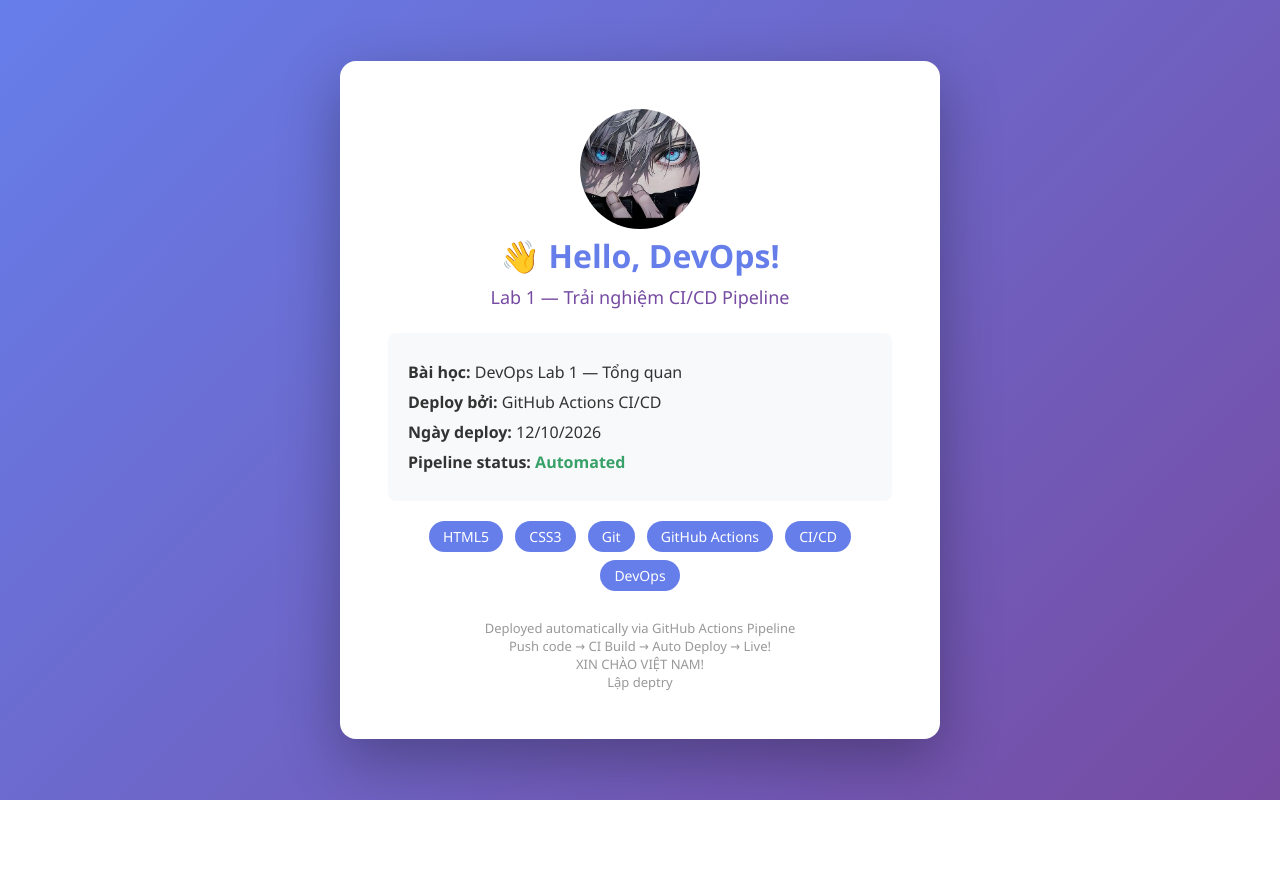
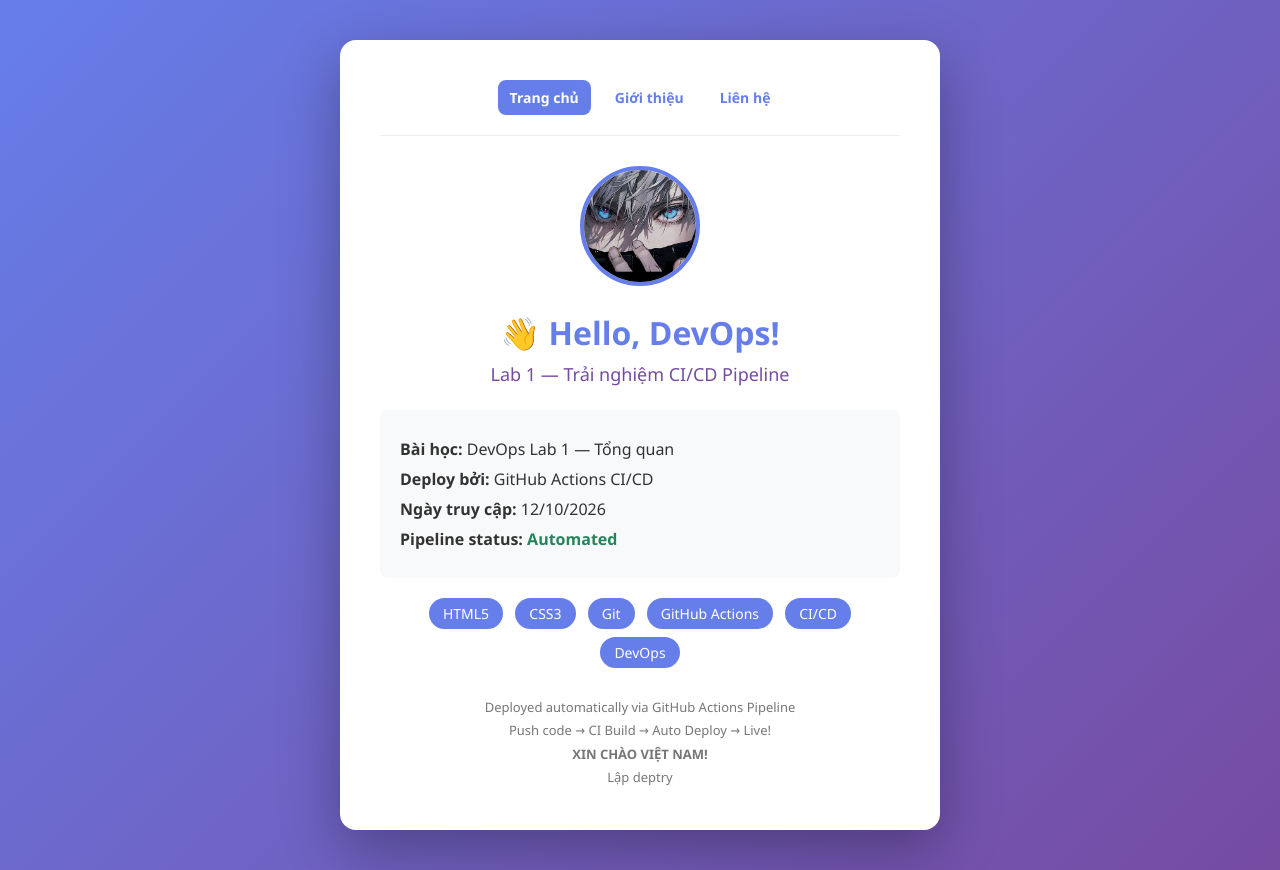
Before and after one commit to lapvan1404/devops-lab1-portfolio, a plain HTML site: page index.html in a window 1280 px wide. Before the commit the page ends 800 px from the top, so only its background shows below. Drawn offline with Linux system fonts and the light colour scheme.

Commit message:
feat: add navigation to portfolio

```diff
--- a/index.html
+++ b/index.html
@@ -3,30 +3,100 @@
 <head>
     <meta charset="UTF-8">
     <meta name="viewport" content="width=device-width, initial-scale=1.0">
-    <title>DevOps Lab 1 — My Portfolio XIN CHÀO VIỆT NAM</title>
+
+    <title>DevOps Lab 1 — My Portfolio | Xin chào Việt Nam</title>
+
     <style>
-        * { margin: 0; padding: 0; box-sizing: border-box; }
+        * {
+            margin: 0;
+            padding: 0;
+            box-sizing: border-box;
+        }
+
         body {
             font-family: 'Segoe UI', Tahoma, Geneva, Verdana, sans-serif;
             background: linear-gradient(135deg, #667eea 0%, #764ba2 100%);
             min-height: 100vh;
+            padding: 40px 16px;
             display: flex;
             justify-content: center;
             align-items: center;
             color: #333;
         }
+
         .container {
             background: white;
             border-radius: 16px;
-            padding: 48px;
+            padding: 40px;
+            width: 100%;
             max-width: 600px;
-            box-shadow: 0 20px 60px rgba(0,0,0,0.3);
+            box-shadow: 0 20px 60px rgba(0, 0, 0, 0.3);
             text-align: center;
         }
-        h1 { color: #667eea; margin-bottom: 8px; font-size: 32px; }
-        h2 { color: #764ba2; margin-bottom: 24px; font-size: 18px; font-weight: normal; }
-        .info { background: #f8f9fa; border-radius: 8px; padding: 20px; margin: 16px 0; text-align: left; }
-        .info p { margin: 8px 0; }
+
+        /* Thanh điều hướng */
+        .site-nav {
+            display: flex;
+            justify-content: center;
+            flex-wrap: wrap;
+            gap: 12px;
+            margin-bottom: 30px;
+            padding-bottom: 20px;
+            border-bottom: 1px solid #eee;
+        }
+
+        .site-nav a {
+            color: #667eea;
+            text-decoration: none;
+            font-weight: 600;
+            font-size: 14px;
+            padding: 8px 12px;
+            border-radius: 8px;
+            transition: background 0.2s, color 0.2s;
+        }
+
+        .site-nav a:hover,
+        .site-nav a[aria-current="page"] {
+            color: white;
+            background: #667eea;
+        }
+
+        /* Ảnh đại diện */
+        .avatar {
+            width: 120px;
+            height: 120px;
+            border-radius: 50%;
+            object-fit: cover;
+            border: 4px solid #667eea;
+            margin-bottom: 20px;
+        }
+
+        h1 {
+            color: #667eea;
+            margin-bottom: 8px;
+            font-size: 32px;
+        }
+
+        h2 {
+            color: #764ba2;
+            margin-bottom: 24px;
+            font-size: 18px;
+            font-weight: normal;
+        }
+
+        .info {
+            background: #f8f9fa;
+            border-radius: 8px;
+            padding: 20px;
+            margin: 16px 0;
+            text-align: left;
+        }
+
+        .info p {
+            margin: 8px 0;
+            overflow-wrap: anywhere;
+        }
+
         .badge {
             display: inline-block;
             background: #667eea;
@@ -36,47 +106,94 @@
             font-size: 14px;
             margin: 4px;
         }
-        .footer { margin-top: 24px; font-size: 13px; color: #999; }
-        .status { color: #38a169; font-weight: bold; }
+
+        .footer {
+            margin-top: 24px;
+            font-size: 13px;
+            color: #777;
+            line-height: 1.8;
+        }
+
+        .status {
+            color: #25855a;
+            font-weight: bold;
+        }
+
+        @media (max-width: 480px) {
+            body {
+                padding: 20px 12px;
+            }
+
+            .container {
+                padding: 24px 18px;
+            }
+
+            h1 {
+                font-size: 26px;
+            }
+
+            .site-nav {
+                gap: 4px;
+            }
+
+            .site-nav a {
+                padding: 8px;
+            }
+        }
     </style>
 </head>
+
 <body>
-    <div class="container">
+    <main class="container">
+
+        <nav class="site-nav" aria-label="Điều hướng chính">
+            <a href="index.html" aria-current="page">Trang chủ</a>
+            <a href="about.html">Giới thiệu</a>
+            <a href="contact.html">Liên hệ</a>
+        </nav>
+
         <img
+            class="avatar"
             src="assets/1bbd8aa0abfe72cc2c77fd5a5aa83d7e.jpg"
             alt="Ảnh đại diện"
             width="120"
             height="120"
-        style="border-radius: 50%; object-fit: cover;">
+        >
+
         <h1>👋 Hello, DevOps!</h1>
         <h2>Lab 1 — Trải nghiệm CI/CD Pipeline</h2>
 
-        <div class="info">
-            <p> <strong>Bài học:</strong> DevOps Lab 1 — Tổng quan</p>
-            <p> <strong>Deploy bởi:</strong> GitHub Actions CI/CD</p>
-            <p> <strong>Ngày deploy:</strong> <span id="date"></span></p>
-            <p> <strong>Pipeline status:</strong> <span class="status"> Automated</span></p>
-        </div>
+        <section class="info" aria-label="Thông tin bài thực hành">
+            <p><strong>Bài học:</strong> DevOps Lab 1 — Tổng quan</p>
+            <p><strong>Deploy bởi:</strong> GitHub Actions CI/CD</p>
+            <p><strong>Ngày truy cập:</strong> <span id="date"></span></p>
+            <p>
+                <strong>Pipeline status:</strong>
+                <span class="status">Automated</span>
+            </p>
+        </section>
 
-        <div>
+        <section aria-label="Công nghệ sử dụng">
             <span class="badge">HTML5</span>
             <span class="badge">CSS3</span>
             <span class="badge">Git</span>
             <span class="badge">GitHub Actions</span>
             <span class="badge">CI/CD</span>
             <span class="badge">DevOps</span>
-        </div>
+        </section>
 
-        <div class="footer">
+        <footer class="footer">
             <p>Deployed automatically via GitHub Actions Pipeline</p>
-            <p> Push code → CI Build → Auto Deploy → Live! </p>
-            <p>XIN CHÀO VIỆT NAM!</p>
+            <p>Push code → CI Build → Auto Deploy → Live!</p>
+            <p><strong>XIN CHÀO VIỆT NAM!</strong></p>
             <p>Lập deptry</p>
-        </div>
-    </div>
+        </footer>
+
+    </main>
 
     <script>
-        document.getElementById('date').textContent = new Date().toLocaleDateString('vi-VN');
+        document.getElementById('date').textContent =
+            new Date().toLocaleDateString('vi-VN');
     </script>
 </body>
 </html>
```
Lines whose indentation alone changed are shown as unchanged.
